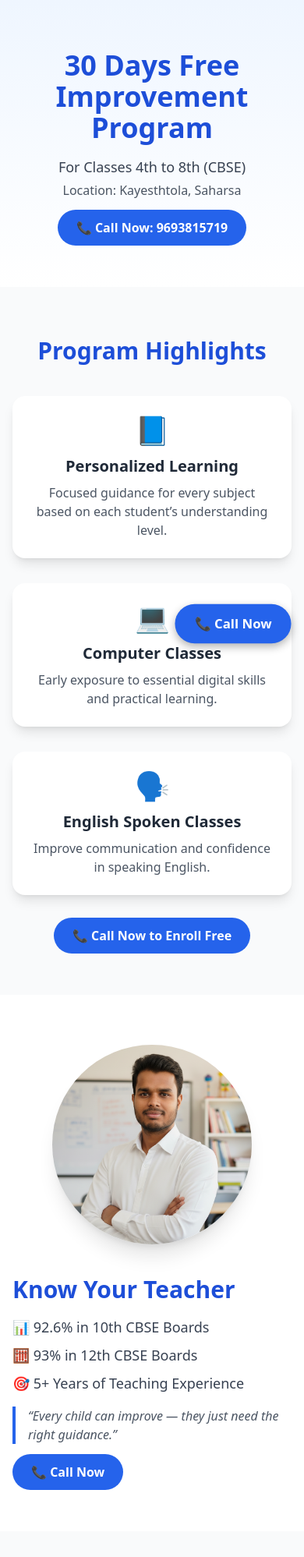
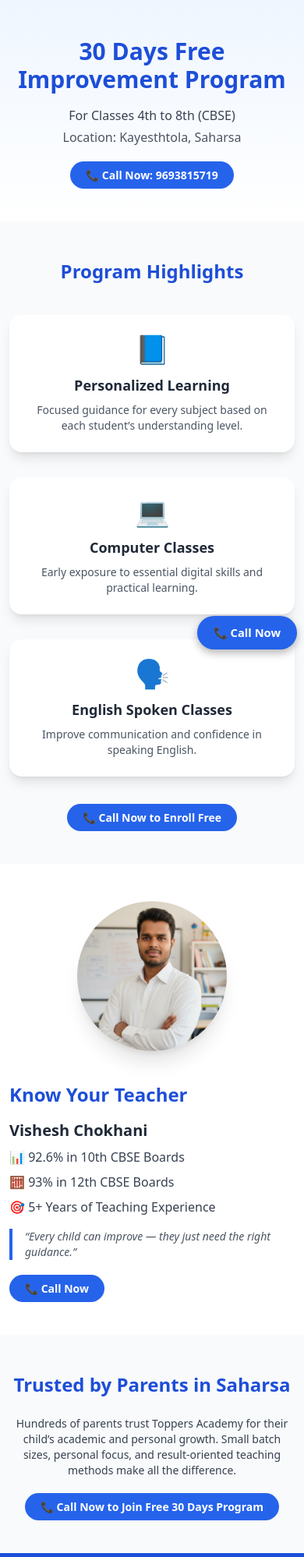
Before and after one commit to vishesh1108/ToppersAcademy, a plain HTML site: page index.html in a window 390 px wide. Shown: the top 1997 px of the page at 78% size. Drawn offline with nearby package versions, Linux system fonts and the light colour scheme.

Commit message:
Enhance mobile responsiveness and layout adjustments
Added mobile optimization for sticky CTA and adjusted layout for better responsiveness.

```diff
--- a/index.html
+++ b/index.html
@@ -23,82 +23,93 @@
       0%, 100% { transform: scale(1); }
       50% { transform: scale(1.05); }
     }
+
+    /* Mobile optimization for sticky CTA */
+    @media (max-width: 640px) {
+      .sticky-cta {
+        bottom: 12px;
+        right: 12px;
+        padding: 10px 20px;
+        font-size: 14px;
+      }
+    }
   </style>
 </head>
 <body class="font-sans text-gray-800 bg-white">
 
   <!-- Hero Section -->
-  <section class="text-center py-16 px-4 bg-gradient-to-b from-blue-50 to-white">
-    <h1 class="text-4xl font-bold text-blue-700 mb-4">30 Days Free Improvement Program</h1>
-    <p class="text-lg text-gray-700 mb-1">For Classes 4th to 8th (CBSE)</p>
+  <section class="text-center py-12 sm:py-16 px-3 sm:px-4 bg-gradient-to-b from-blue-50 to-white">
+    <h1 class="text-3xl sm:text-4xl font-bold text-blue-700 mb-4">30 Days Free Improvement Program</h1>
+    <p class="text-base sm:text-lg text-gray-700 mb-1">For Classes 4th to 8th (CBSE)</p>
     <p class="text-gray-600 mb-6">Location: Kayesthtola, Saharsa</p>
-    <a href="tel:9693815719" class="bg-blue-600 text-white px-6 py-3 rounded-full font-semibold hover:bg-blue-700 transition">📞 Call Now: 9693815719</a>
+    <a href="tel:9693815719" class="bg-blue-600 text-white px-5 py-2 sm:px-6 sm:py-3 rounded-full font-semibold hover:bg-blue-700 transition text-sm sm:text-base">📞 Call Now: 9693815719</a>
   </section>
 
   <!-- Program Highlights -->
-  <section class="py-16 bg-gray-50">
-    <div class="max-w-5xl mx-auto text-center px-4">
-      <h2 class="text-3xl font-bold text-blue-700 mb-10">Program Highlights</h2>
+  <section class="py-12 sm:py-16 bg-gray-50">
+    <div class="max-w-5xl mx-auto text-center px-3 sm:px-4">
+      <h2 class="text-2xl sm:text-3xl font-bold text-blue-700 mb-10">Program Highlights</h2>
       <div class="grid md:grid-cols-3 gap-8">
         <div class="bg-white shadow-lg rounded-2xl p-6">
           <div class="text-4xl mb-3">📘</div>
-          <h3 class="text-xl font-semibold mb-2">Personalized Learning</h3>
-          <p class="text-gray-600">Focused guidance for every subject based on each student’s understanding level.</p>
+          <h3 class="text-lg sm:text-xl font-semibold mb-2">Personalized Learning</h3>
+          <p class="text-gray-600 text-sm sm:text-base">Focused guidance for every subject based on each student’s understanding level.</p>
         </div>
         <div class="bg-white shadow-lg rounded-2xl p-6">
           <div class="text-4xl mb-3">💻</div>
-          <h3 class="text-xl font-semibold mb-2">Computer Classes</h3>
-          <p class="text-gray-600">Early exposure to essential digital skills and practical learning.</p>
+          <h3 class="text-lg sm:text-xl font-semibold mb-2">Computer Classes</h3>
+          <p class="text-gray-600 text-sm sm:text-base">Early exposure to essential digital skills and practical learning.</p>
         </div>
         <div class="bg-white shadow-lg rounded-2xl p-6">
           <div class="text-4xl mb-3">🗣️</div>
-          <h3 class="text-xl font-semibold mb-2">English Spoken Classes</h3>
-          <p class="text-gray-600">Improve communication and confidence in speaking English.</p>
+          <h3 class="text-lg sm:text-xl font-semibold mb-2">English Spoken Classes</h3>
+          <p class="text-gray-600 text-sm sm:text-base">Improve communication and confidence in speaking English.</p>
         </div>
       </div>
       <div class="mt-10">
-        <a href="tel:9693815719" class="bg-blue-600 text-white px-6 py-3 rounded-full font-semibold hover:bg-blue-700 transition">📞 Call Now to Enroll Free</a>
+        <a href="tel:9693815719" class="bg-blue-600 text-white px-5 py-2 sm:px-6 sm:py-3 rounded-full font-semibold hover:bg-blue-700 transition text-sm sm:text-base">📞 Call Now to Enroll Free</a>
       </div>
     </div>
   </section>
 
   <!-- Know Your Teacher -->
-  <section class="py-16 bg-white">
-    <div class="max-w-5xl mx-auto grid md:grid-cols-2 gap-10 items-center px-4">
+  <section class="py-12 sm:py-16 bg-white">
+    <div class="max-w-5xl mx-auto grid md:grid-cols-2 gap-10 items-center px-3 sm:px-4">
       <div class="flex justify-center">
-        <img src="Gemini_Generated_Image_uk632uk632uk632u.png" alt="Teacher" class="rounded-full shadow-xl w-64 h-64 object-cover" />
+        <img src="Gemini_Generated_Image_uk632uk632uk632u.png" alt="Teacher Vishesh Chokhani" class="rounded-full shadow-xl w-48 sm:w-64 h-48 sm:h-64 object-cover" />
       </div>
       <div>
-        <h2 class="text-3xl font-bold text-blue-700 mb-4">Know Your Teacher</h2>
-        <ul class="text-lg text-gray-700 space-y-2 mb-4">
+        <h2 class="text-2xl sm:text-3xl font-bold text-blue-700 mb-4">Know Your Teacher</h2>
+        <h3 class="text-xl sm:text-2xl font-semibold text-gray-800 mb-2">Vishesh Chokhani</h3>
+        <ul class="text-base sm:text-lg text-gray-700 space-y-2 mb-4">
           <li>📊 92.6% in 10th CBSE Boards</li>
           <li>🧮 93% in 12th CBSE Boards</li>
           <li>🎯 5+ Years of Teaching Experience</li>
         </ul>
-        <blockquote class="italic text-gray-600 border-l-4 border-blue-600 pl-4">
+        <blockquote class="italic text-gray-600 border-l-4 border-blue-600 pl-4 text-sm sm:text-base">
           “Every child can improve — they just need the right guidance.”
         </blockquote>
         <div class="mt-6">
-          <a href="tel:9693815719" class="bg-blue-600 text-white px-6 py-3 rounded-full font-semibold hover:bg-blue-700 transition">📞 Call Now</a>
+          <a href="tel:9693815719" class="bg-blue-600 text-white px-5 py-2 sm:px-6 sm:py-3 rounded-full font-semibold hover:bg-blue-700 transition text-sm sm:text-base">📞 Call Now</a>
         </div>
       </div>
     </div>
   </section>
 
   <!-- Parent Trust Section -->
-  <section class="py-16 bg-gray-50">
-    <div class="max-w-4xl mx-auto text-center px-4">
-      <h2 class="text-3xl font-bold text-blue-700 mb-6">Trusted by Parents in Saharsa</h2>
-      <p class="text-gray-700 mb-6">Hundreds of parents trust Toppers Academy for their child’s academic and personal growth. Small batch sizes, personal focus, and result-oriented teaching methods make all the difference.</p>
-      <a href="tel:9693815719" class="bg-blue-600 text-white px-6 py-3 rounded-full font-semibold hover:bg-blue-700 transition">📞 Call Now to Join Free 30 Days Program</a>
+  <section class="py-12 sm:py-16 bg-gray-50">
+    <div class="max-w-4xl mx-auto text-center px-3 sm:px-4">
+      <h2 class="text-2xl sm:text-3xl font-bold text-blue-700 mb-6">Trusted by Parents in Saharsa</h2>
+      <p class="text-gray-700 mb-6 text-sm sm:text-base">Hundreds of parents trust Toppers Academy for their child’s academic and personal growth. Small batch sizes, personal focus, and result-oriented teaching methods make all the difference.</p>
+      <a href="tel:9693815719" class="bg-blue-600 text-white px-5 py-2 sm:px-6 sm:py-3 rounded-full font-semibold hover:bg-blue-700 transition text-sm sm:text-base">📞 Call Now to Join Free 30 Days Program</a>
     </div>
   </section>
 
   <!-- Final CTA -->
-  <footer class="bg-blue-700 text-white text-center py-10">
-    <h2 class="text-2xl font-bold mb-2">Admissions Open for Limited Time!</h2>
-    <p class="mb-4 text-lg">Join the 30 Days Free Improvement Program Today!</p>
-    <a href="tel:9693815719" class="bg-white text-blue-700 px-6 py-3 rounded-full font-semibold hover:bg-gray-100 transition">📞 Call Now: 9693815719</a>
+  <footer class="bg-blue-700 text-white text-center py-10 px-4">
+    <h2 class="text-xl sm:text-2xl font-bold mb-2">Admissions Open for Limited Time!</h2>
+    <p class="mb-4 text-base sm:text-lg">Join the 30 Days Free Improvement Program Today!</p>
+    <a href="tel:9693815719" class="bg-white text-blue-700 px-5 py-2 sm:px-6 sm:py-3 rounded-full font-semibold hover:bg-gray-100 transition text-sm sm:text-base">📞 Call Now: 9693815719</a>
   </footer>
 
   <!-- Sticky CTA Button -->
```
